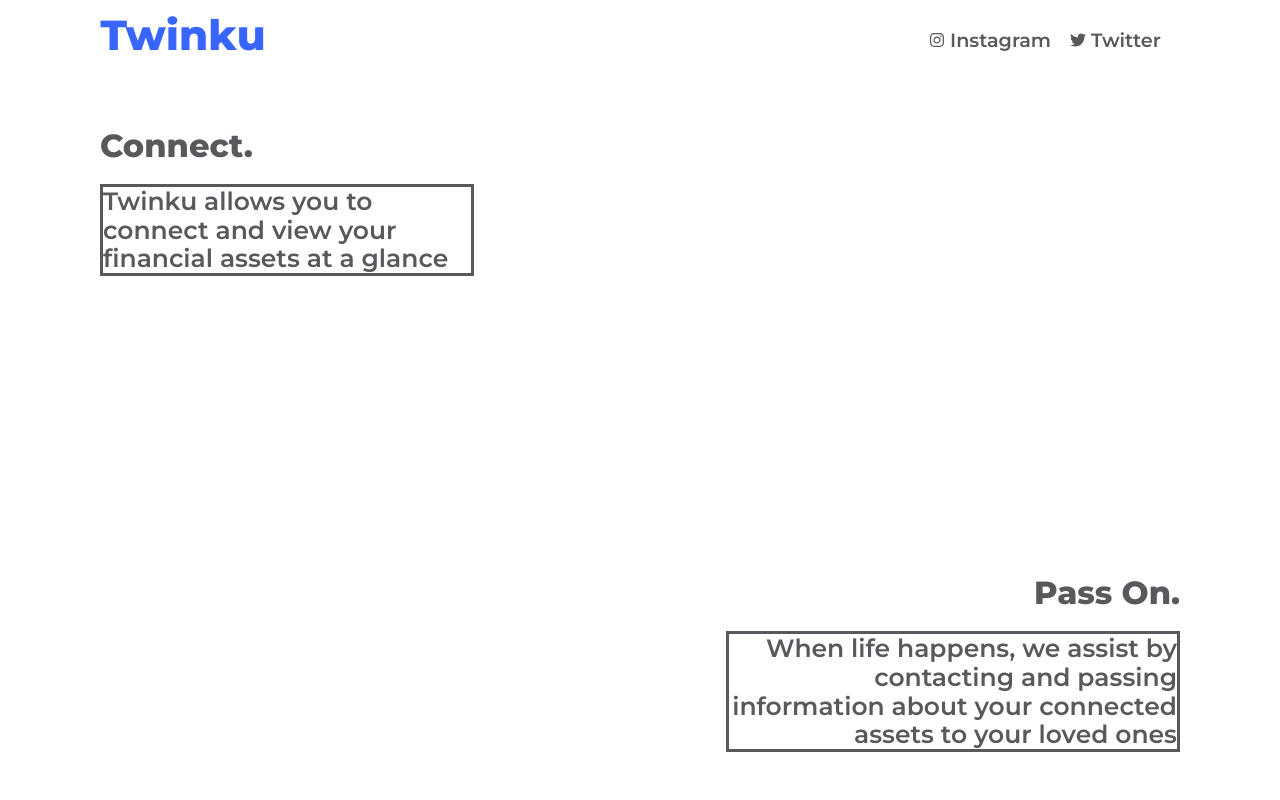
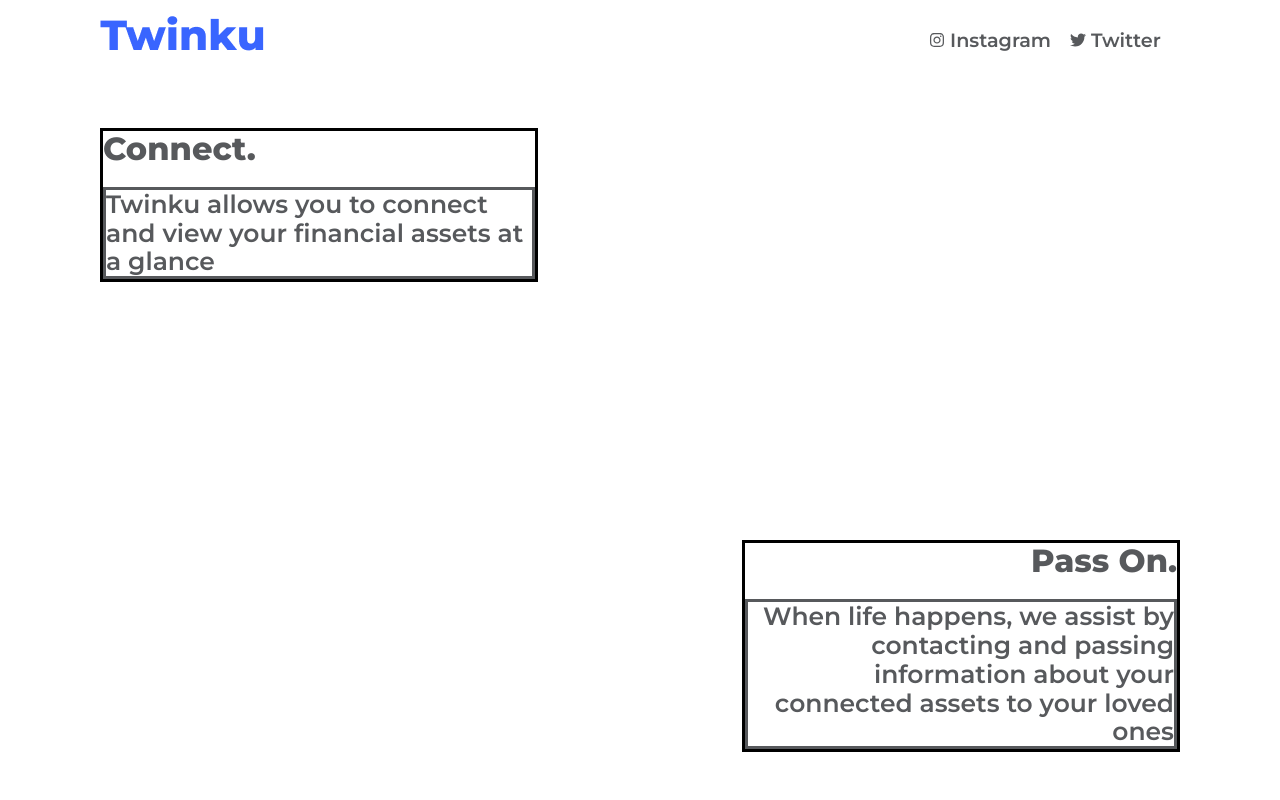
Before and after one commit to are-ike/landing, a Gatsby site: page / in a window 1280 px wide. Shown: the top 800 px of the page. Built offline with nearby package versions, Linux system fonts and the light colour scheme; Gatsby itself is replaced by a stand-in of ours.

Commit message:
Add style

```diff
--- a/src/components/text/Text.module.css
+++ b/src/components/text/Text.module.css
@@ -8,10 +8,10 @@
 	border: solid;
 }
 .w1{
-	width: 23rem;
+	/* width: 40%; */
 }
 .w2{
-	width: 28rem;
+	/* width: 40%; */
 }
 .w3{
 	width: 55rem;
--- a/src/pages/mainstyle.module.css
+++ b/src/pages/mainstyle.module.css
@@ -26,11 +26,15 @@
 }
 .left{
 	align-self: start;
+	border: solid;
+	max-width: 40%;
 }
 .right{
 	align-self: flex-end;
 	margin-top: auto;
 	text-align: right;
+	border: solid;
+	width: 40%;
 }
 .formDiv{
 	display: flex;
```
